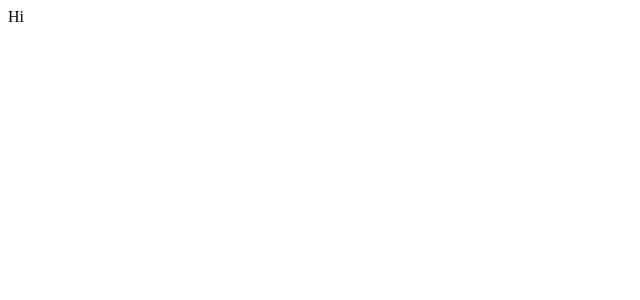
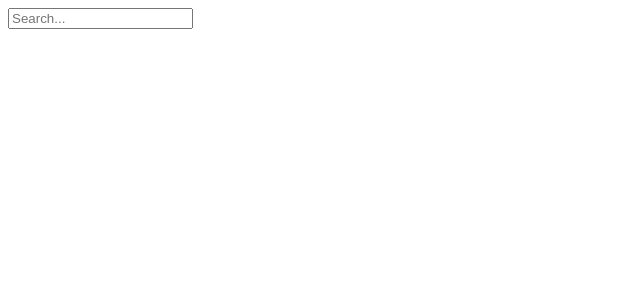
Before and after one commit to martsDev/react-search-filter, a React (Create React App) app: page / in a window 1280 px wide. Shown: the top 300 px of the page, without its empty margins (0-640 px from the left). Built offline with nearby package versions, Linux system fonts and the light colour scheme.

Commit message:
adiciona input basico

```diff
--- a/src/App.js
+++ b/src/App.js
@@ -1,8 +1,11 @@
 
 function App() {
   return (
-    <div className="App">
-      Hi
+    <div class="container">
+      <div class="searchbox">
+        <input type="text" class="searchbox-input" placeholder="Search..." />
+        <i class="search-icon fas fa-search"></i>
+      </div>
     </div>
   );
 }
```
